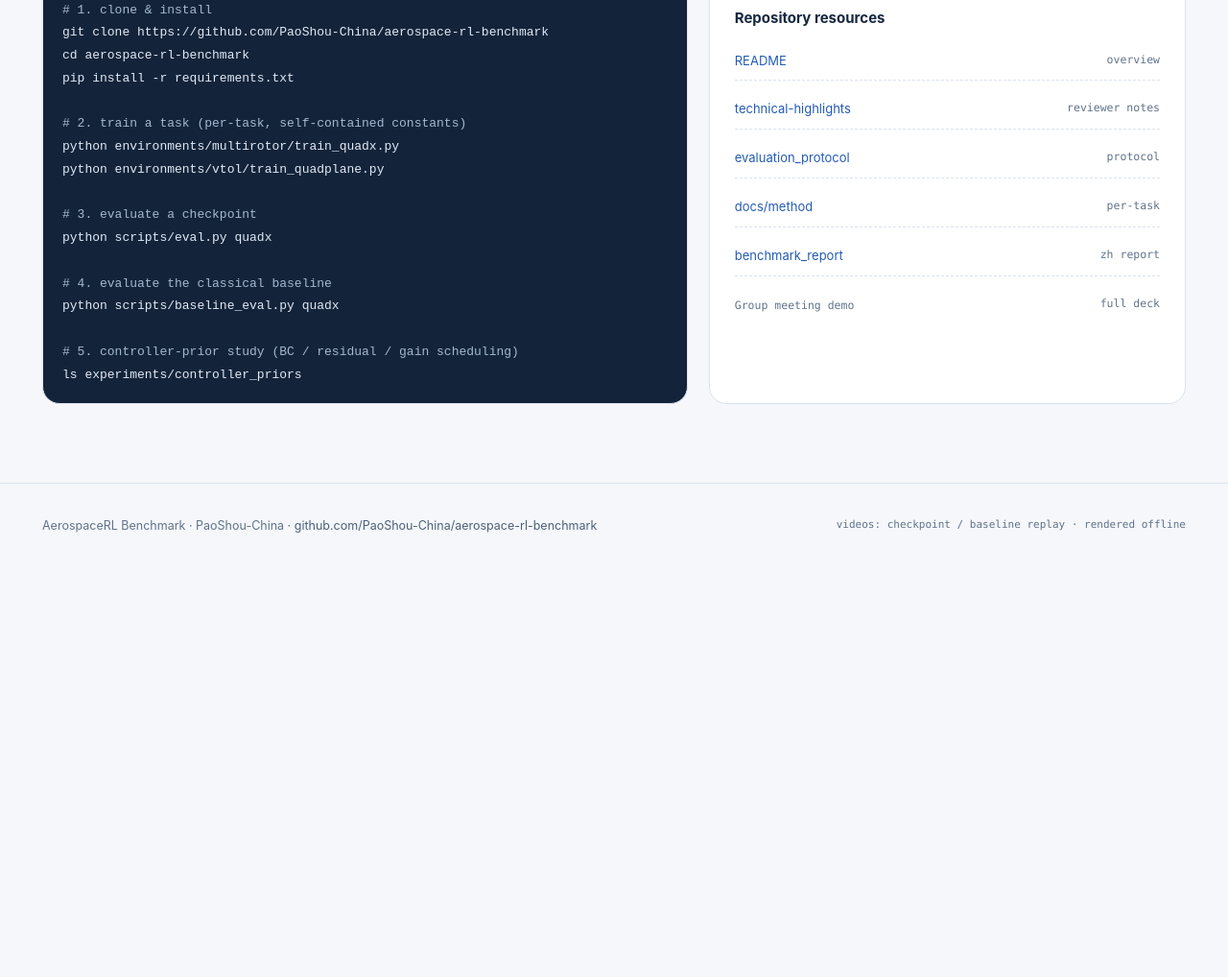
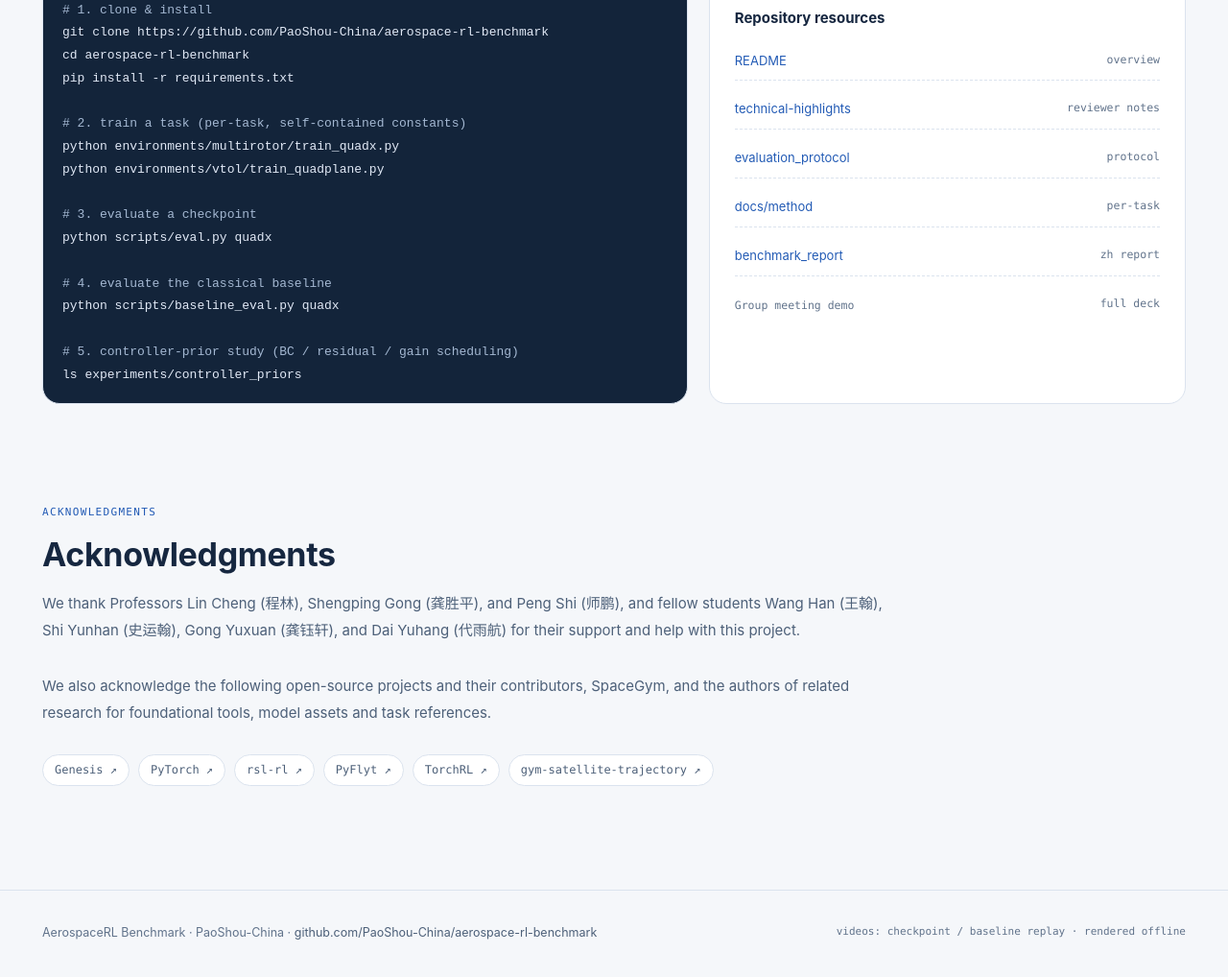
Before and after one commit to PaoShou-China/aerospace-rl-benchmark, a plain HTML site: page index.html in a window 1280 px wide. Shown: the part 5476-6494 px from the top of the page at 96% size. Before the commit the page ends 6078 px from the top, so only its background shows below. Drawn offline with Linux system fonts and the light colour scheme.

Commit message:
Acknowledge teachers, fellow students and upstream open-source projects

```diff
--- a/index.html
+++ b/index.html
@@ -552,6 +552,7 @@ ls experiments/controller_priors</code></pre>
       </div>
     </div>
   </section>
+<section id="acknowledgments"><div class="wrap"><div class="sec-kicker">ACKNOWLEDGMENTS</div><h2><span data-zh="致谢" data-en="Acknowledgments">致谢</span></h2><p class="sec-sub" data-zh="感谢程林老师、龚胜平老师、师鹏老师，以及王翰、史运翰、龚钰轩、代雨航同学对本项目的支持与帮助。" data-en="We thank Professors Lin Cheng (程林), Shengping Gong (龚胜平), and Peng Shi (师鹏), and fellow students Wang Han (王翰), Shi Yunhan (史运翰), Gong Yuxuan (龚钰轩), and Dai Yuhang (代雨航) for their support and help with this project.">感谢程林老师、龚胜平老师、师鹏老师，以及王翰、史运翰、龚钰轩、代雨航同学对本项目的支持与帮助。</p><p class="sec-sub"><span data-zh="感谢以下开源项目及其贡献者，以及 SpaceGym 和相关研究作者提供的基础工具、模型资产与任务参考。" data-en="We also acknowledge the following open-source projects and their contributors, SpaceGym, and the authors of related research for foundational tools, model assets and task references.">感谢以下开源项目及其贡献者，以及 SpaceGym 和相关研究作者提供的基础工具、模型资产与任务参考。</span></p><div class="badges"><a class="badge" href="https://github.com/Genesis-Embodied-AI/Genesis">Genesis ↗</a><a class="badge" href="https://github.com/pytorch/pytorch">PyTorch ↗</a><a class="badge" href="https://github.com/leggedrobotics/rsl_rl">rsl-rl ↗</a><a class="badge" href="https://github.com/jkuang421/PyFlyt">PyFlyt ↗</a><a class="badge" href="https://github.com/pytorch/rl">TorchRL ↗</a><a class="badge" href="https://github.com/zampanteymedio/gym-satellite-trajectory">gym-satellite-trajectory ↗</a></div></div></section>
 </main>
 
 <footer>
```
Also changed, not shown: 2 other files.
